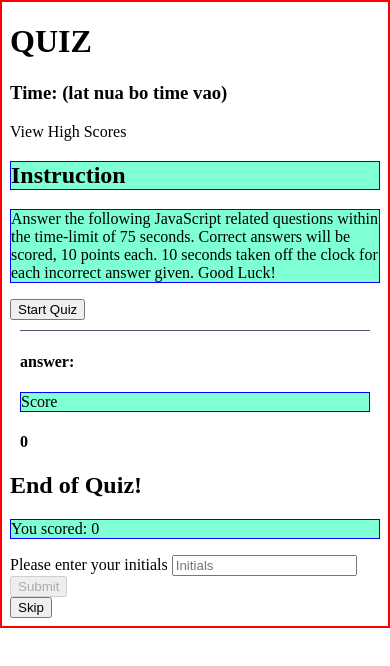
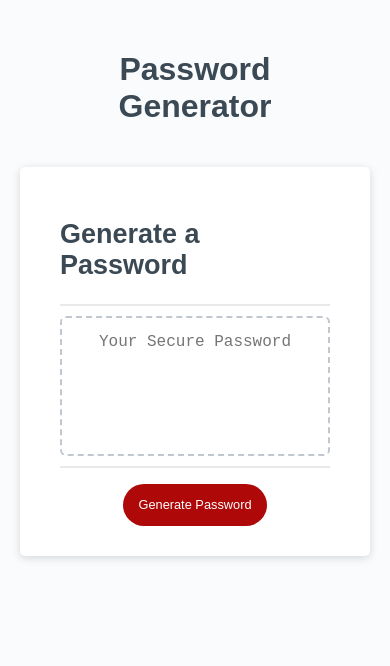
Before and after one commit to khoiphan-9194/Auto_Generate_Password, a plain HTML site: page index.html in a window 390 px wide. Drawn offline with Linux system fonts and the light colour scheme.

Commit message:
re-commit

```diff
--- a/index.html
+++ b/index.html
@@ -4,100 +4,35 @@
     <meta charset="UTF-8" />
     <meta name="viewport" content="width=device-width, initial-scale=1.0" />
     <meta http-equiv="X-UA-Compatible" content="ie=edge" />
-    <title>Quiz!!!</title>
+    <title>Password Generator</title>
     <link rel="stylesheet" href="style.css" />
   </head>
   <body>
-
-    <header>
-       <h1>QUIZ</h1>
-       <div>
-        <h3>Time:<span class="time"> (lat nua bo time vao)</span></h3>
-        <a class="view-scores">View High Scores</a>
-       </div>
-    </header>
-
-    <main class ="main-page">
-      <div class="instruction">
-        <h2>Instruction</h2>
-        <p>Answer the following JavaScript related questions within the time-limit of 75 seconds.
-          Correct answers will be scored, 10 points each. 10 seconds taken
-          off the clock for each incorrect answer given. Good Luck!
-      </p>
-      </div>
-
-      <section class ="quiz-box">
-
-        <section>
-          <button class ="start-button">Start Quiz</button>
-        </section>
-
-        <!-- hide -->
-        <h2 class="question-display hide">Question: <span class="question"> cai nay se print questions</span> </h2>
-
-        <div class = "answer-button hide"> <!-- hide -->
-
-
-          <div class="answer-container">
-            <button id="btnAns-1">Answer 1</button>
-          </div>
-
-          <div class="answer-container">
-            <button id="btnAns-2">Answer 2</button>
-          </div>
-
-          <div class="answer-container">
-            <button id="btnAns-3">Answer 3</button>
-          </div>
-
-          <div class="answer-container">
-            <button id="btnAns-4">Answer 4</button>
-          </div>
-
-
+    <div class="wrapper">
+      <header>
+        <h1>Password Generator</h1>
+      </header>
+      <div class="card">
+        <div class="card-header">
+          <h2>Generate a Password</h2>
         </div>
 
 
-        <div class="display"> <!-- hide -->
-          <h4 id="answer">answer: </h4>
-          <div>
-              <p>Score</p>
-              <h4 id="score">0</h4>
-          </div>
-      </div>
+        <div class="card-body">
+          <textarea
+            readonly
+            id="password"
+            placeholder="Your Secure Password"
+            aria-label="Generated Password"
+          ></textarea>
+        </div>
 
 
-
-
-      <div class = "endGame"> <!-- hide -->
-        <h2></h2>
-
-        <h2 class="end-title">End of Quiz!</h2>
-        <p>You scored: <span class="current-score">0</span></p>
-        <form method="post">
-            <label for="initials">Please enter your initials</label>
-            <input type="text" name="initials" id="initials" placeholder="Initials">
-            <button type="submit" class="submit" disabled>Submit</button>
-        </form>
-        <button class="skip">Skip</button>
+        <div class="card-footer">
+          <button id="generate" class="btn">Generate Password</button>
+        </div>
       </div>
-
-
-        <!-- hide -->
-       <!--HighScores leaderboard  -->
-       <div class="high-scores hide">
-        <h2>High Scores</h2>
-        <ul class="high-scores-list"> </ul>
-        <button class="go-back">Go back</button>
-        <button class="clear-scores">Clear High Scores</button>
     </div>
-
-      </section>
-
-
-    </main>
-
-
     <script src="script.js"></script>
   </body>
 </html>
--- a/script.js
+++ b/script.js
@@ -1,102 +1,110 @@
+// Assignment Code
+var generateBtn = document.querySelector("#generate");
+
+/*
+What is a const in JavaScript?
+In JavaScript, const is a keyword used to declare a variable that cannot be reassigned a new value.
+It is similar to let , but the value of a const variable cannot be changed once it has been declared.
+*/
+// object key_strings will store password requirements
+const key_strings = {
+  lowercase: 'abcdefghijklmnopqrstuvwxyz',
+  uppercase: 'ABCDEFGHIJKLMNOPQRSTUVWXYZ',
+  number: '0123456789',
+  symbol: "!\"#$%&'()*+,-./:;<=>?@[\\]^_`{|}~",
+ };
+//this.prompt(key_strings.lowercase.length + "" +key_strings.number.length);
 
 
-
-//<h3>Time:<span class="time"> (lat nua bo time vao)</span></h3>
-
-var timy = document.querySelector(".time");
-var butt = document.querySelector(".start-button");
-var instructionsEl = document.querySelector(".instruction");
-var questionDisplay = document.querySelector(".question-display");
-var buttonDisplay = document.querySelector(".answer-button");
+var passlength; // this will store a password length
 
 
+//set up the length for the passwork from at least 8 to 128 characters
+function passwordLength()
+{
 
-var timer= 10;
+  passlength = this.prompt("Please Choose how many characters long you'd like for your password\nBetween 8-128 characters");
+  // while loop will keep asking the user enter the right value when prompted
+  while(passlength<8 || passlength>128 || isNaN(passlength))
+  {
 
+    passlength = prompt("Incorrect value entered, please enter a number between 8 to 128 !");
 
+  }
 
-function countdown() {
-    var timeInterval = setInterval(function () {
-        if (timer == 0) {
-            clearInterval(timeInterval);
-            Timeup();
-        } else {
-            timer--;
-            timy.textContent = (" " + timer);
-        }
-    }, 1000);
-};
-
-
-
-function Timeup()
-{
-    timy.textContent = "het gio roi !!!!";
-}
-
-
-butt.addEventListener("click", function () {
-    startHider();
-    countdown();
-});
-
-
-
-
-
-function startHider() {
-    //remove instructions and start Quiz button from page
-    instructionsEl.classList.add("hide");
-    butt.classList.add("hide");
-
-
-    // display questions and answers
-    questionDisplay.classList.remove("hide");
-    buttonDisplay.classList.remove("hide");
+  alert("Great! Your password will be: " + passlength + " characters long.");
+  return passlength;
 
 }
 
 
+// this generatePassword function will create a password
+
+function generatePassword()
+{
+  var passwordCharSet = ""; // this var will hold all the character from the object key_strings based on user chose
+  var lowercase;
+  var uppercase;
+  var symbols;
+  var numbers;
+  var generated_Password="";
 
 
+  // this will ask user if they want to generate a password, otherwise it will close.
+  var confirm = window.confirm("Welcome to the Password Generator\n press ok to continue.");
+  if(confirm)
+ {
+  passwordLength(); //function call to set up the length of the password and it will store in passlength
 
-/*
-function countdown() {
-    timi = setInterval(function () {
+  lowercase = window.confirm("Woud you like to include lowercase letters?") // user can choose yes or no by window.confirm
+    if(lowercase)
+      {
+        passwordCharSet = passwordCharSet.concat(key_strings.lowercase);
+        console.log("Lower "+ passwordCharSet); //keep track of value in passwordCharSet;
+      };
 
-            timer--;
-            timi.textContent = (timer);
-
-            if(timer === 0) {
-                // Stops execution of action at set interval
-                clearInterval(timi);
-                // Calls function to create and append image
-
-              }
-
-    }, 1000);
-};
+  uppercase = window.confirm("Woud you like to include uppercase letters?") // user can choose yes or no by window.confirm
+    if(uppercase)
+      {
+        passwordCharSet = passwordCharSet.concat(key_strings.uppercase);
+        console.log("Upper "+ passwordCharSet); //keep track of value in passwordCharSet;
+      };
 
 
-*/
+  numbers = window.confirm("Woud you like to include numbers?") // user can choose yes or no by window.confirm
+  if(numbers)
+      {
+        passwordCharSet = passwordCharSet.concat(key_strings.number);
+        console.log("Numbers "+ passwordCharSet); //keep track of value in passwordCharSet;
+      };
 
 
-//<button class ="start-button">Start Quiz</button>
-/*
-unction setTime() {
-  // Sets interval in variable
-  var timerInterval = setInterval(function() {
-    secondsLeft--;
-    timeEl.textContent = secondsLeft + " seconds left till colorsplosion.";
+  symbols = window.confirm("Woud you like to include special characters?") // user can choose yes or no by window.confirm
+  if(symbols)
+      {
+        passwordCharSet = passwordCharSet.concat(key_strings.symbol);
+        console.log("Symbols "+ passwordCharSet); //keep track of value in passwordCharSet;
+      };
 
-    if(secondsLeft === 0) {
-      // Stops execution of action at set interval
-      clearInterval(timerInterval);
-      // Calls function to create and append image
-      sendMessage();
+
+    for (let index = 0; index < passlength; index++) {
+     generated_Password += passwordCharSet.charAt(Math.floor(Math.random()*passwordCharSet.length));
+
     }
 
-  }, 1000);
+       return generated_Password;
+ }
+    else //
+    {
+      window.close();
+    }
 }
 
-*/
+// Write password to the #password input
+function writePassword() {
+  var password = generatePassword();
+  var passwordText = document.querySelector("#password");
+  passwordText.value = password;
+}
+// Add event listener to generate button
+generateBtn.addEventListener("click", writePassword);
--- a/style.css
+++ b/style.css
@@ -1,35 +1,137 @@
-html{
-    background-color: white;
-    border: 2px red solid;
+*,
+*::before,
+*::after {
+  box-sizing: border-box;
 }
 
-.instruction h2, p
-{
-    background-color: aquamarine;
-    border: 1px rgb(8, 0, 255) solid;
-}
-/*
-.display {
-    width: 100%;
-    display: flex;
-    justify-content: space-between;
-    align-items: center;
-    margin: 10px;
-    border-top: rgb(76, 86, 117) 1px solid;
-    font-size: 1.7rem;
+html,
+body,
+.wrapper {
+  height: 100%;
+  margin: 0;
+  padding: 0;
 }
 
-.display div {
-    text-align: center;
-    font-size: 1.7rem;
-}
-*/
-.display{
-    margin: 10px;
-    border-top: rgb(76, 86, 117) 1px solid;
+body {
+  font-family: sans-serif;
+  background-color: #f9fbfd;
 }
 
-/* hider */
-.hide {
-    display: none;
+.wrapper {
+  padding-top: 30px;
+  padding-left: 20px;
+  padding-right: 20px;
 }
+
+header {
+  text-align: center;
+  padding: 20px;
+  padding-top: 0px;
+  color: hsl(206, 17%, 28%);
+}
+
+.card {
+  background-color: hsl(0, 0%, 100%);
+  border-radius: 5px;
+  border-width: 1px;
+  box-shadow: rgba(0, 0, 0, 0.15) 0px 2px 8px 0px;
+  color: hsl(206, 17%, 28%);
+  font-size: 18px;
+  margin: 0 auto;
+  max-width: 800px;
+  padding: 30px 40px;
+}
+
+.card-header::after {
+  content: " ";
+  display: block;
+  width: 100%;
+  background: #e7e9eb;
+  height: 2px;
+}
+
+.card-body {
+  min-height: 100px;
+}
+
+.card-footer {
+  text-align: center;
+}
+
+.card-footer::before {
+  content: " ";
+  display: block;
+  width: 100%;
+  background: #e7e9eb;
+  height: 2px;
+}
+
+.card-footer::after {
+  content: " ";
+  display: block;
+  clear: both;
+}
+
+.btn {
+  border: none;
+  background-color: hsl(360, 91%, 36%);
+  border-radius: 25px;
+  box-shadow: rgba(0, 0, 0, 0.1) 0px 1px 6px 0px rgba(0, 0, 0, 0.2) 0px 1px 1px
+    0px;
+  color: hsl(0, 0%, 100%);
+  display: inline-block;
+  font-size: 22px;
+  line-height: 22px;
+  margin: 16px 16px 16px 20px;
+  padding: 14px 34px;
+  text-align: center;
+  cursor: pointer;
+}
+
+button[disabled] {
+  cursor: default;
+  background: #c0c7cf;
+}
+
+.float-right {
+  float: right;
+}
+
+#password {
+  -webkit-appearance: none;
+  -moz-appearance: none;
+  appearance: none;
+  border: none;
+  display: block;
+  width: 100%;
+  padding-top: 15px;
+  padding-left: 15px;
+  padding-right: 15px;
+  padding-bottom: 85px;
+  font-size: 1.2rem;
+  text-align: center;
+  margin-top: 10px;
+  margin-bottom: 10px;
+  border: 2px dashed #c0c7cf;
+  border-radius: 6px;
+  resize: none;
+  overflow: hidden;
+}
+
+@media (max-width: 690px) {
+  .btn {
+    font-size: 1rem;
+    margin: 16px 0px 0px 0px;
+    padding: 10px 15px;
+  }
+
+  #password {
+    font-size: 1rem;
+  }
+}
+
+@media (max-width: 500px) {
+  .btn {
+    font-size: 0.8rem;
+  }
+}
```
